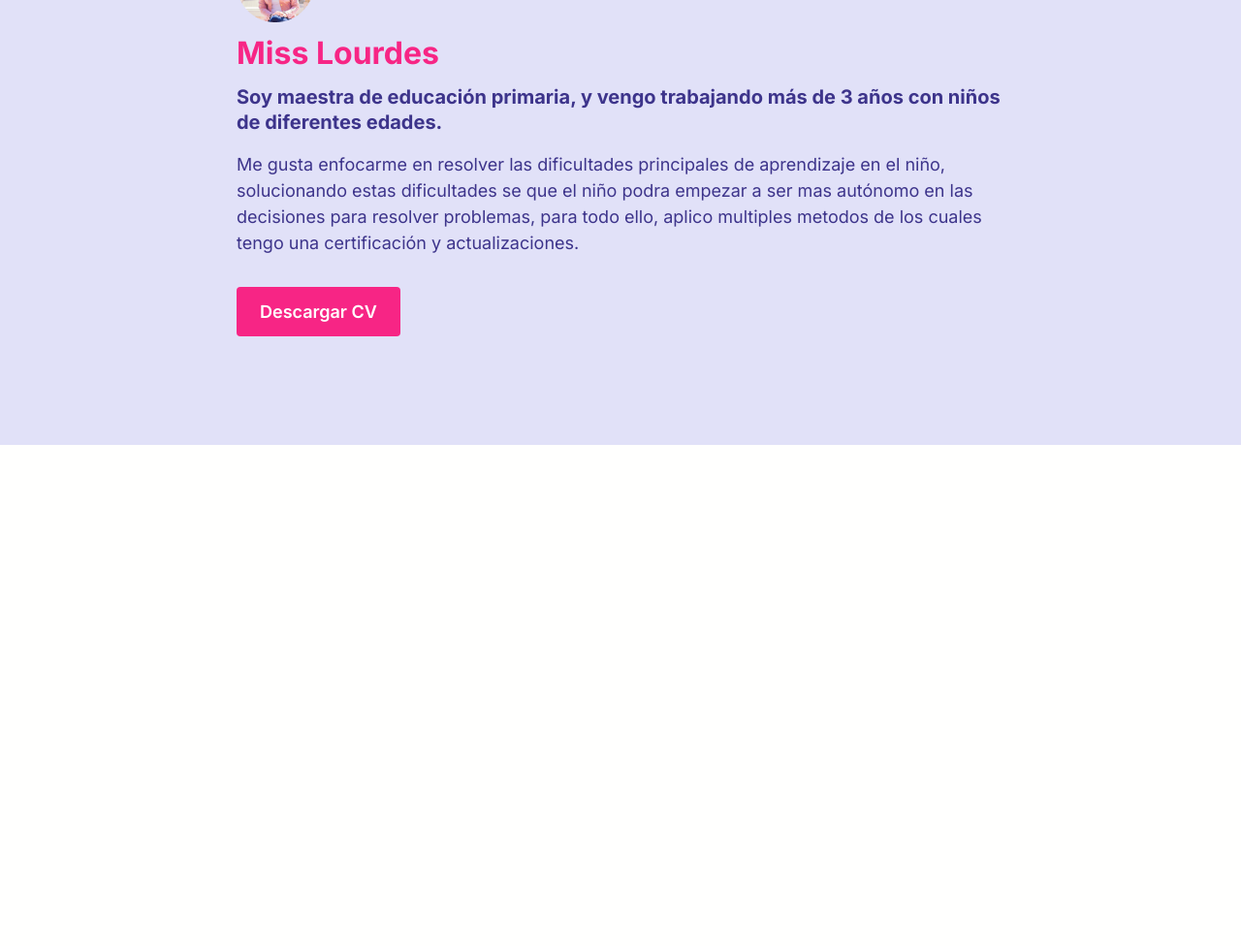
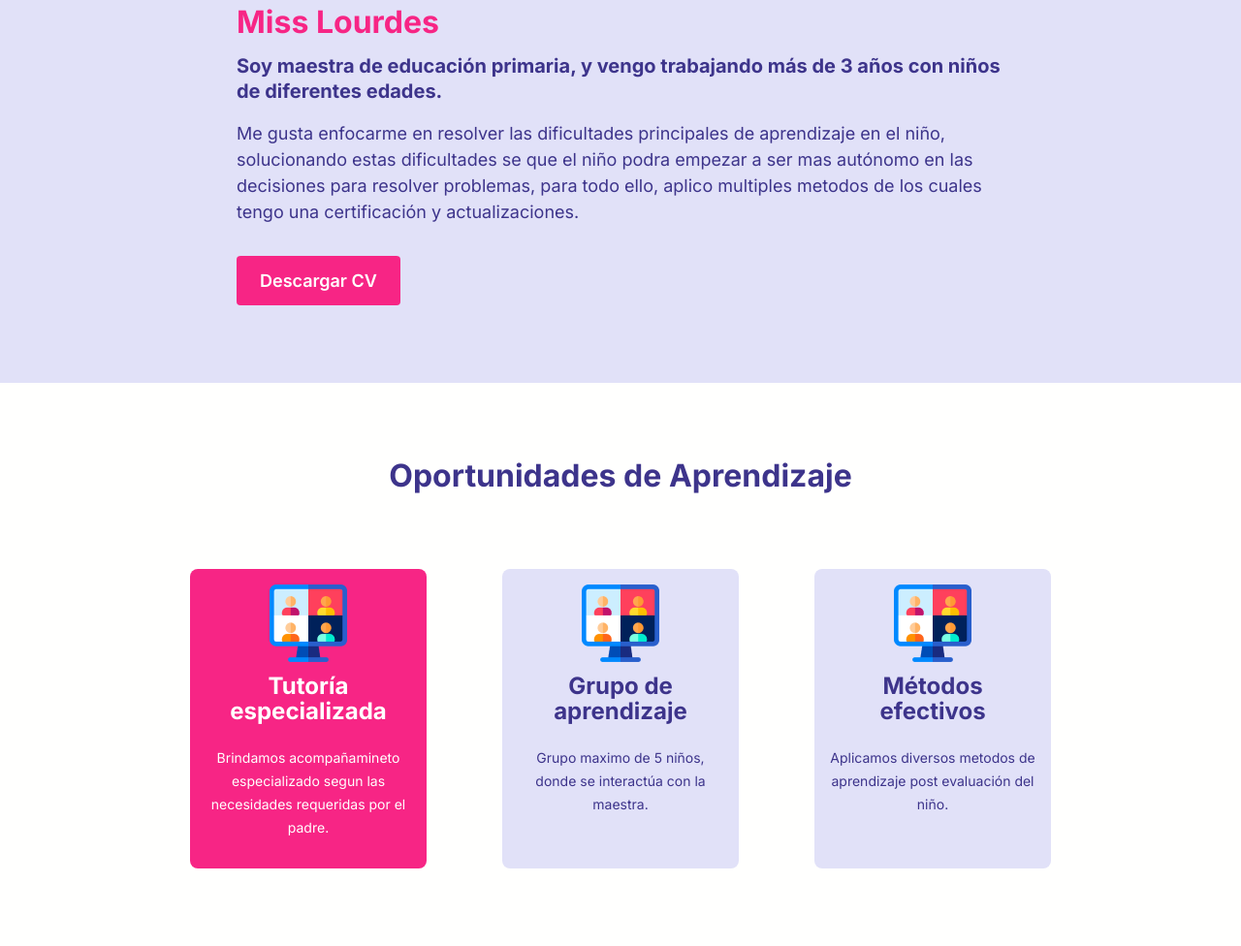
Before and after one commit to juancotera/misslourdes, a plain HTML site: page index.html in a window 1280 px wide. Shown: the part 244-1220 px from the top of the page at 97% size. Before the commit the page ends 800 px from the top, so only its background shows below. Drawn offline with Linux system fonts and the light colour scheme.

Commit message:
area de learning

```diff
--- a/CSS/button.css
+++ b/CSS/button.css
@@ -1,14 +1,19 @@
 .button{
   /* border: 1px solid red; */
+  background: var(--fucsia);
   font: var(--button);
   color: var(--white);
-  text-decoration: none;
-  background: var(--fucsia);
-  text-align: center;
   padding-inline-end: 1.5rem;
   padding-inline-start: 1.5rem;
   padding-block-end: .75rem;
   padding-block-start: .75rem;
+  border: none;
   border-radius: .25rem;
-  border: none;
+  text-decoration: none;
+  text-align: center;
+  cursor: pointer;
 }
+
+.button:active{
+  transform: scale(.95);
+}
--- /dev/null
+++ b/CSS/card-learning.css
@@ -0,0 +1,38 @@
+.card-learning{
+/* border: 1px solid red; */
+inline-size: 13.25rem;
+/* block-size: 14.8125rem; */
+border-radius: .5rem;
+display: flex;
+flex-direction: column;
+gap: .5rem;
+padding: 1rem;
+align-items: center;
+background: var(--lavanda);
+}
+
+.card-learning span{
+  font: var(--headline4);
+  color: var(--primary);
+  text-align: center;
+}
+
+.card-learning p{
+  font: var(--body2-regular);
+  color: var(--primary);
+  text-align: center;
+}
+
+/* Select */
+
+.card-learning.select{
+  background: var(--fucsia);
+}
+
+.card-learning.select span{
+  color: var(--white);
+}
+
+.card-learning.select p{
+  color: var(--white);
+}
--- a/CSS/css.css
+++ b/CSS/css.css
@@ -3,6 +3,8 @@
 @import 'header.css';
 @import 'hero.css';
 @import 'button.css';
+@import 'learning.css';
+@import 'card-learning.css';
 
 :root{
   --primary: #3d348b;
--- a/CSS/hero.css
+++ b/CSS/hero.css
@@ -64,6 +64,7 @@
 
   .hero-content{
     max-inline-size: 49.5rem;
+    padding: 0;
   }
 
   .hero-button{
--- /dev/null
+++ b/CSS/learning.css
@@ -0,0 +1,47 @@
+.learning{
+  /* border: 1px solid red; */
+  display: flex;
+  flex-direction: column;
+  align-items: center;
+  gap: 2.5rem;
+  padding-block-end: 2rem;
+  padding-block-start: 2rem;
+  padding-inline-end: 1.5rem;
+  padding-inline-start: 1.5rem;
+
+}
+
+.learning h1{
+  font: var(--headline3);
+  color: var(--primary);
+  text-align: center;
+  margin: 0;
+}
+
+.learning-grid{
+  display: flex;
+  flex-direction: column;
+  gap: 2.5rem;
+}
+
+@media screen and (min-width: 1024px) {
+  .learning{
+    gap: 5rem;
+    padding-block-end: 5rem;
+    padding-block-start: 5rem;
+    padding-inline-end: 1.5rem;
+    padding-inline-start: 1.5rem;
+  }
+  .learning h1{
+  }
+
+  .learning-grid{
+    /* border: 1px solid red; */
+    display: grid;
+    grid-template-columns: repeat(3, 1fr);
+    grid-template-rows: 1fr;
+    grid-column-gap: 78px;
+    grid-row-gap: 0px;
+
+  }
+}
--- a/index.html
+++ b/index.html
@@ -47,14 +47,42 @@
             multiples metodos de los cuales tengo una certificación y actualizaciones.
           </p>
           <div class="hero-button">
-            <button class="button" href="#">Descargar CV</button>
+            <button class="button" href="https://www.google.com">Descargar CV</button>
           </div>
         </div>
       </div>
     </div>
   </div>
 
-  <section>
-  </section>
+  <div class="wrapper">
+    <div class="learning">
+      <h1>Oportunidades de Aprendizaje</h1>
+      <div class="learning-grid">
+        <div class="card-learning select">
+          <div>
+            <img src="./img/calling-group.png" alt="imagen de llamada grupal" width="80" height="80">
+          </div>
+          <span>Tutoría especializada</span>
+          <p>Brindamos acompañamineto especializado segun las necesidades requeridas por el padre.</p>
+        </div>
+
+        <div class="card-learning">
+          <div>
+            <img src="./img/calling-group.png" alt="imagen de llamada grupal" width="80" height="80">
+          </div>
+          <span>Grupo de aprendizaje</span>
+          <p>Grupo maximo de 5 niños, donde se interactúa con la maestra.</p>
+        </div>
+
+        <div class="card-learning">
+          <div>
+            <img src="./img/calling-group.png" alt="imagen de llamada grupal" width="80" height="80">
+          </div>
+          <span>Métodos efectivos</span>
+          <p>Aplicamos diversos metodos de aprendizaje post evaluación del niño.</p>
+        </div>
+      </div>
+    </div>
+  </div>
 </body>
 </html>
```
Also changed, not shown: img/calling-group.png (added), 1 other file.
